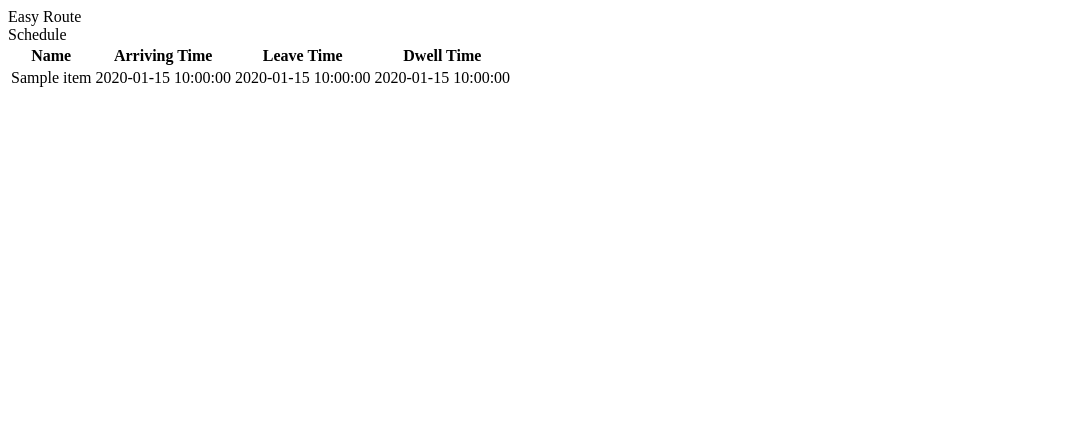
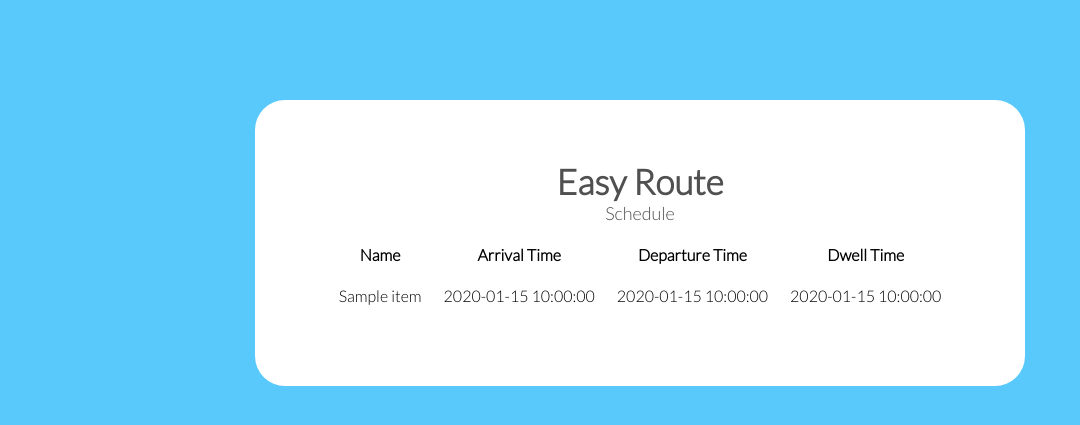
Before and after one commit to usef-kh/easyroute, a Flask app: template templates/view.html in a window 1280 px wide. Shown: the top 425 px of the page, without its empty margins (0-1080 px from the left). Run offline with Flask 2, Linux system fonts and the light colour scheme; the template is opened without the code that fills it: most values are stand-ins (such as "Sample title", 1, 10 or a date in 2020); parts of the project's set-up code (start-up, migrations or seed data) failed here and were passed over.

Commit message:
more css, more bug fixes, more cleanup

```diff
--- a/app.py
+++ b/app.py
@@ -70,14 +70,17 @@ def create():
     global itinerary
 
     if request.method == "GET":
+        itinerary = []  # reset itinerary
+        data = collections.defaultdict(str)
+        data["dwell_time"] = 1
         return render_template(
             "create.html",
-            data=collections.defaultdict(str),
+            data=data,
             query_results=[],
-            itinerary=[],
+            itinerary=itinerary,
         )
 
-    data = request.form
+    data = request.form.to_dict()
 
     if "search" in data:  # display new search results
         query = data["query"]
@@ -102,6 +105,8 @@ def create():
 
         itinerary[-1].update(selection)  # theres already dictionary that has dwell_time, update it
         query_results = []  # reset query results, after choosing
+
+        data["dwell_time"] = 1  # reset dwell time to default, 1hr
 
     return render_template("create.html", data=data, query_results=query_results, itinerary=itinerary)
 
--- a/templates/create.html
+++ b/templates/create.html
@@ -34,10 +34,10 @@
           min="0"
           max="10"
           step="0.5"
-          value="1.0"
+          value="{{data["dwell_time"]}}"
           oninput="this.nextElementSibling.value = this.value"
         />
-        <output>1</output><br />
+        <output>{{data["dwell_time"]}}</output><br />
       </div>
       <input type="submit" value="Search" name="search" />
     </form>
--- a/templates/view.html
+++ b/templates/view.html
@@ -1,37 +1,52 @@
 <!DOCTYPE html>
 <html lang="en">
 <head>
+    <link href="{{url_for('static',filename='styles/index.css') }}" rel="stylesheet" type="text/css">
+    <link href="https://fonts.googleapis.com/css2?family=Lato:wght@300&display=swap" rel="stylesheet">
+
+
+    <style>
+    .main {
+      width: 650px;     // Overwrite this from CSS file
+    }
+
+    table {
+    margin: 0 auto; /* or margin: 0 auto 0 auto */
+    }
+
+    </style>
+
+
     <meta charset="UTF-8">
     <title>Title</title>
 </head>
 <body>
+<div class="main" >
 
-<div class="title">Easy Route</div>
+    <div class="title">Easy Route</div>
     <div class="sub-title">Schedule</div>
 
-    <table>
+    <table cellpadding="1px"cellspacing="20px">
         <tr>
-<!--            <th>Stop Number</th>-->
             <th>Name</th>
-            <th>Arriving Time</th>
-            <th>Leave Time</th>
+            <th>Arrival Time</th>
+            <th>Departure Time</th>
             <th>Dwell Time</th>
         </tr>
 
 
         {% for item in schedule %}
             <tr>
-
-                <td>{{item["name"]}}</td>
-                <td>{{item["arrivingTime"]}}</td>
-                <td>{{item["leavingTime"]}}</td>
-                <td>{{item["dwellTime"]}}</td>
+                <td align="center"valign="center">{{item["name"]}}</td>
+                <td align="center"valign="center">{{item["arrivingTime"]}}</td>
+                <td align="center"valign="center">{{item["leavingTime"]}}</td>
+                <td align="center"valign="center">{{item["dwellTime"]}}</td>
             </tr>
         {% endfor %}
     </table>
 
 <div class="error">{{error}}</div>
-
+</div>
 
 </body>
 </html>
```
Also changed, not shown: templates/home.html (+9 -4 lines).
